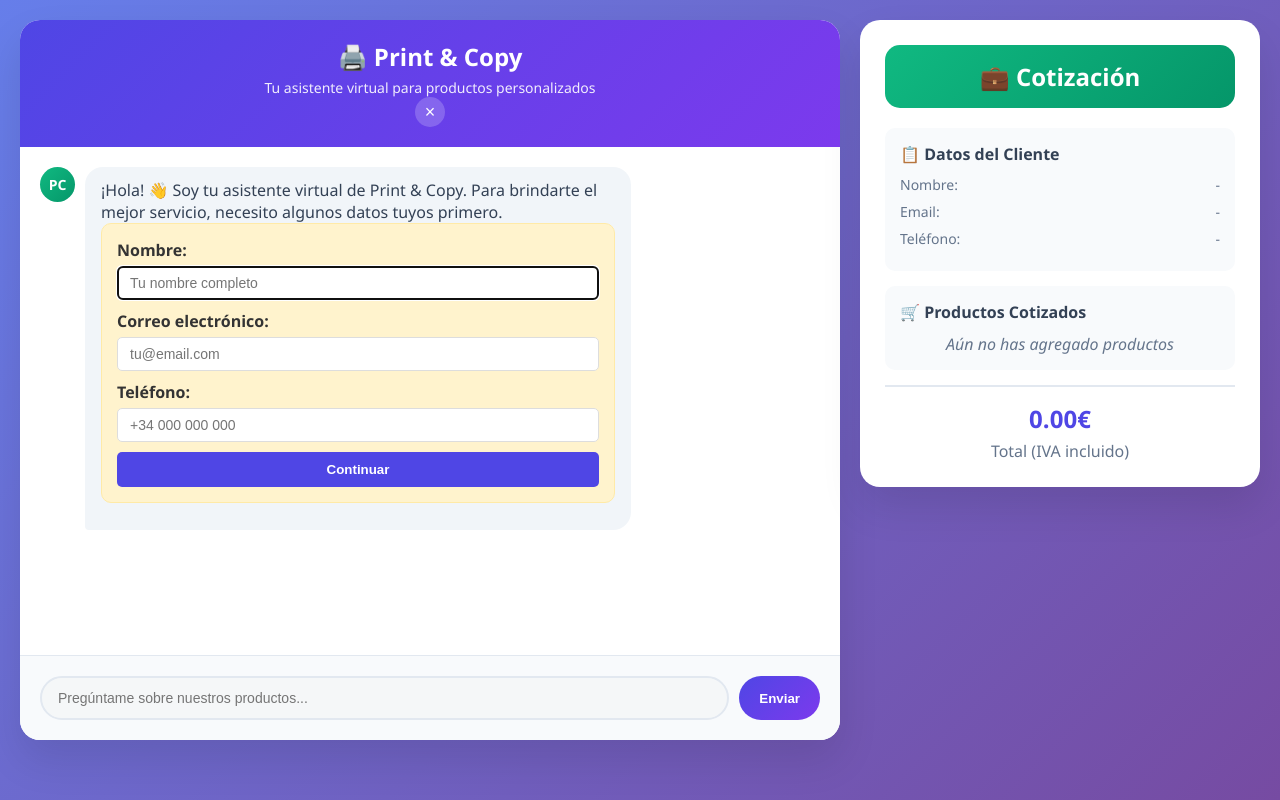
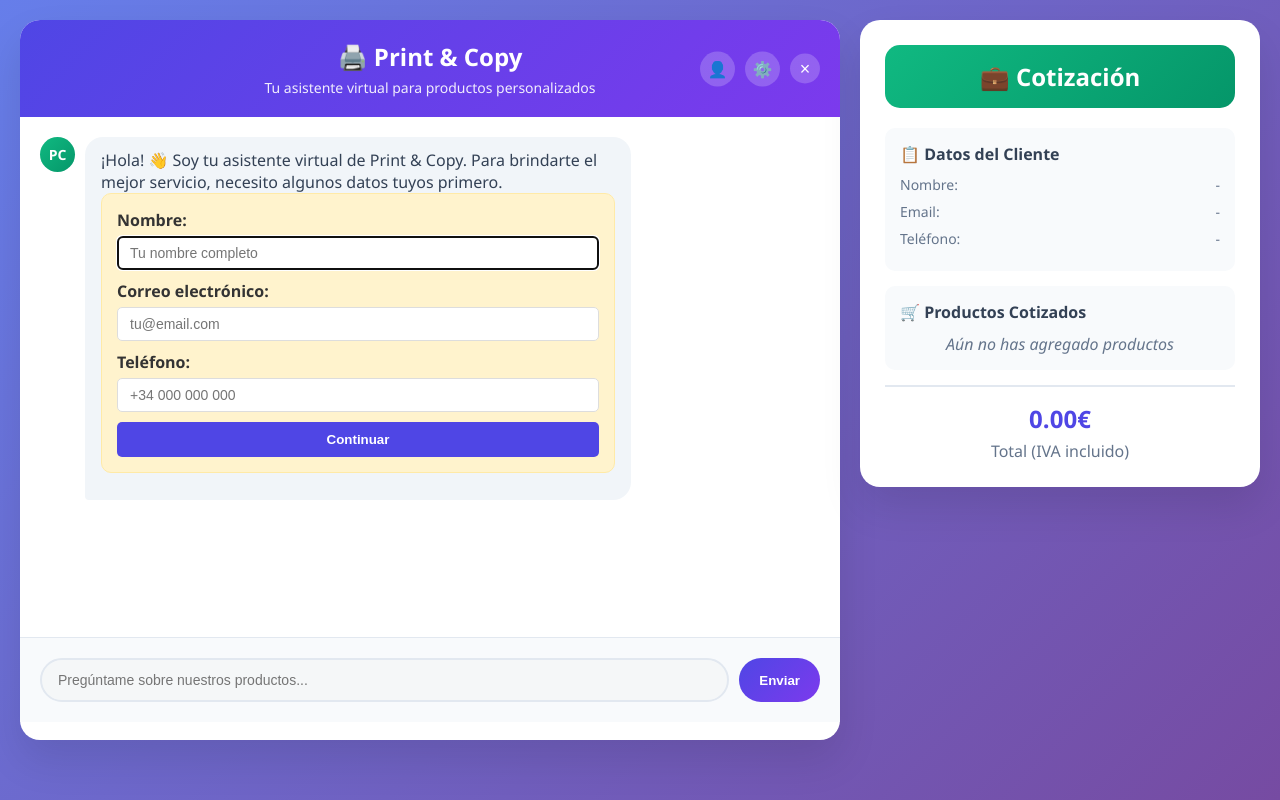
Before and after one commit to deepmindneural/blank-app, a website: page index.html in a window 1280 px wide. Drawn offline with Linux system fonts and the light colour scheme.

Commit message:
Update index.html

```diff
--- a/index.html
+++ b/index.html
@@ -12,7 +12,15 @@
             <div class="chat-header">
                 <h1>🖨️ Print & Copy</h1>
                 <p>Tu asistente virtual para productos personalizados</p>
-                <button class="close-btn" onclick="toggleChat()">&times;</button>
+                <div class="header-buttons">
+                    <button class="header-btn" onclick="newClient()" title="Nuevo Cliente">
+                        👤
+                    </button>
+                    <button class="header-btn" onclick="openAdmin()" title="Panel Administrador">
+                        ⚙️
+                    </button>
+                    <button class="close-btn" onclick="toggleChat()">&times;</button>
+                </div>
             </div>
 
             <div class="chat-messages" id="chatMessages">
```
